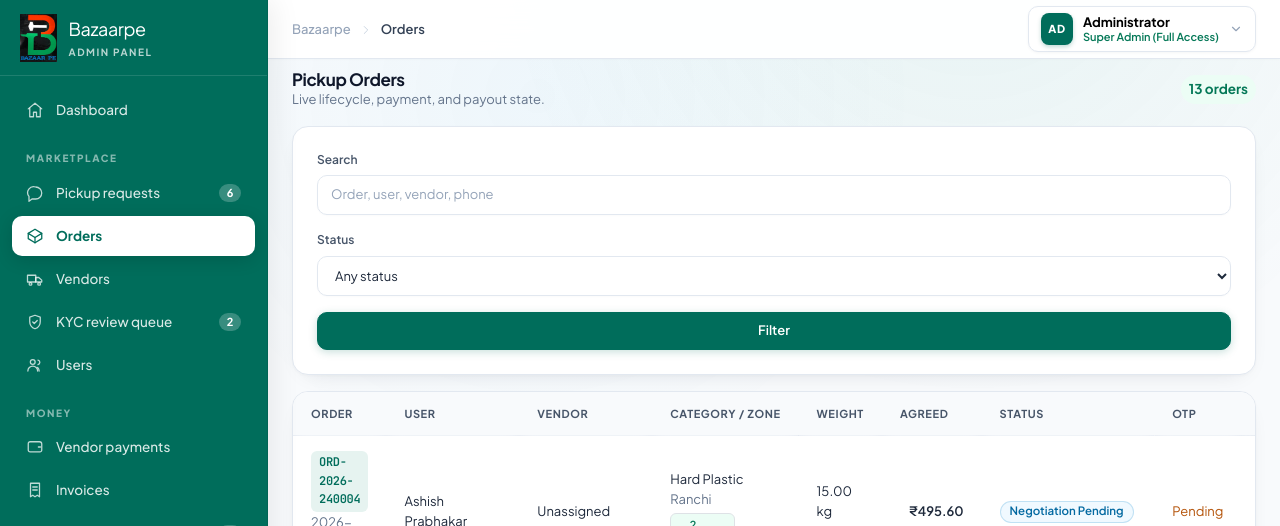
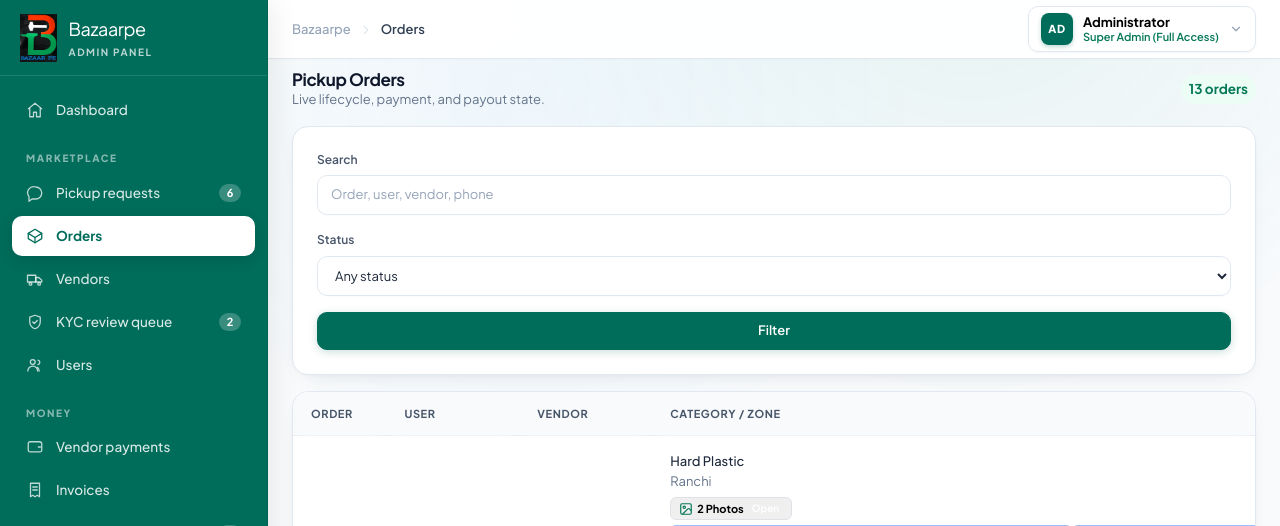
Before and after one commit to nishalpandit/bazaarpe, a Django app: page /dashboard/orders.html in a window 1280 px wide. Shown: the top 526 px of the page. Run offline with Django 5.2, Linux system fonts and the light colour scheme; a user stored in the database is signed in; data comes from the database, SQL or seed files in the repository; both versions use the stored data as it was after the commit; some libraries are stand-ins or nearby versions; grey boxes are pictures that could not be loaded.

Commit message:
feat(admin): add interactive photo viewer lightbox and clickable thumbnails for orders and requests

```diff
--- /dev/null
+++ b/templates/includes/photo_viewer_modal.html
@@ -0,0 +1,139 @@
+<!-- Modal: Scrap & Order Photos Viewer Lightbox -->
+<div class="bm-modal-backdrop" id="modalPhotoViewer" role="dialog" aria-modal="true" aria-hidden="true" style="z-index: 9999;">
+  <div class="bm-modal max-w-2xl w-full p-0 overflow-hidden shadow-2xl bg-white rounded-2xl border border-slate-200" style="max-height: 92vh; display: flex; flex-direction: column;">
+    <!-- Header -->
+    <div class="flex items-center justify-between px-5 py-3 border-b border-slate-200 bg-slate-50 shrink-0">
+      <div class="flex items-center gap-2.5">
+        <div class="p-1.5 rounded-lg bg-emerald-100 text-emerald-800">
+          <svg class="h-4 w-4" viewBox="0 0 24 24" fill="none" stroke="currentColor" stroke-width="2"><rect width="18" height="18" x="3" y="3" rx="2" ry="2"/><circle cx="9" cy="9" r="2"/><path d="m21 15-3.086-3.086a2 2 0 0 0-2.828 0L6 21"/></svg>
+        </div>
+        <div>
+          <h3 class="text-sm font-bold text-slate-900" id="photoViewerTitle">Order Photos</h3>
+          <p class="text-xs text-slate-500" id="photoViewerSubtitle">Viewing photo 1 of 1</p>
+        </div>
+      </div>
+      <div class="flex items-center gap-2">
+        <a id="photoViewerFullLink" href="#" target="_blank" rel="noopener" class="bm-btn-ghost bm-btn-sm text-xs flex items-center gap-1.5 text-slate-700 hover:text-emerald-700 border border-slate-200 hover:bg-slate-100">
+          <svg class="h-3.5 w-3.5" viewBox="0 0 24 24" fill="none" stroke="currentColor" stroke-width="2"><path d="M18 13v6a2 2 0 0 1-2 2H5a2 2 0 0 1-2-2V8a2 2 0 0 1 2-2h6"/><polyline points="15 3 21 3 21 9"/><line x1="10" y1="14" x2="21" y2="3"/></svg>
+          Open Full Image
+        </a>
+        <button type="button" class="p-1.5 rounded-lg text-slate-400 hover:text-slate-700 hover:bg-slate-200 transition" onclick="closePhotoViewer()" title="Close (Esc)">
+          <svg class="h-5 w-5" viewBox="0 0 24 24" fill="none" stroke="currentColor" stroke-width="2.5"><line x1="18" y1="6" x2="6" y2="18"/><line x1="6" y1="6" x2="18" y2="18"/></svg>
+        </button>
+      </div>
+    </div>
+
+    <!-- Active Photo Display Area -->
+    <div class="relative bg-slate-950 flex items-center justify-center min-h-[300px] max-h-[62vh] overflow-hidden select-none grow">
+      <img id="photoViewerMainImg" src="" alt="Scrap photo preview" class="max-h-[62vh] w-auto max-w-full object-contain mx-auto transition duration-150">
+
+      <!-- Prev / Next navigation buttons -->
+      <button type="button" id="photoViewerPrev" onclick="navigatePhoto(-1)" class="absolute left-3 top-1/2 -translate-y-1/2 p-2 rounded-full bg-black/60 hover:bg-black/90 text-white transition shadow-lg cursor-pointer">
+        <svg class="h-6 w-6" viewBox="0 0 24 24" fill="none" stroke="currentColor" stroke-width="2.5"><polyline points="15 18 9 12 15 6"/></svg>
+      </button>
+      <button type="button" id="photoViewerNext" onclick="navigatePhoto(1)" class="absolute right-3 top-1/2 -translate-y-1/2 p-2 rounded-full bg-black/60 hover:bg-black/90 text-white transition shadow-lg cursor-pointer">
+        <svg class="h-6 w-6" viewBox="0 0 24 24" fill="none" stroke="currentColor" stroke-width="2.5"><polyline points="9 18 15 12 9 6"/></svg>
+      </button>
+    </div>
+
+    <!-- Thumbnails strip -->
+    <div class="p-3 bg-white border-t border-slate-200 flex items-center gap-2 overflow-x-auto shrink-0" id="photoViewerThumbnails">
+      <!-- injected via JS -->
+    </div>
+  </div>
+</div>
+
+<script>
+  let currentOrderPhotos = [];
+  let currentPhotoIndex = 0;
+
+  function openOrderPhotosModal(orderId, photos, startIndex) {
+    if (!photos || !photos.length) return;
+    currentOrderPhotos = Array.isArray(photos) ? photos : [photos];
+    startIndex = typeof startIndex === 'number' ? startIndex : 0;
+    currentPhotoIndex = (startIndex >= 0 && startIndex < currentOrderPhotos.length) ? startIndex : 0;
+
+    const titleEl = document.getElementById('photoViewerTitle');
+    if (titleEl) titleEl.textContent = 'Photos · ' + orderId;
+
+    updatePhotoViewerUI();
+
+    const modal = document.getElementById('modalPhotoViewer');
+    if (modal) {
+      modal.classList.add('is-open');
+      modal.setAttribute('aria-hidden', 'false');
+      document.body.classList.add('bm-no-scroll');
+    }
+  }
+
+  function updatePhotoViewerUI() {
+    if (!currentOrderPhotos || !currentOrderPhotos.length) return;
+    const currentUrl = currentOrderPhotos[currentPhotoIndex];
+    const mainImg = document.getElementById('photoViewerMainImg');
+    const fullLink = document.getElementById('photoViewerFullLink');
+    const subtitle = document.getElementById('photoViewerSubtitle');
+    const prevBtn = document.getElementById('photoViewerPrev');
+    const nextBtn = document.getElementById('photoViewerNext');
+    const thumbContainer = document.getElementById('photoViewerThumbnails');
+
+    if (mainImg) mainImg.src = currentUrl;
+    if (fullLink) fullLink.href = currentUrl;
+    if (subtitle) subtitle.textContent = 'Photo ' + (currentPhotoIndex + 1) + ' of ' + currentOrderPhotos.length;
+
+    if (prevBtn) prevBtn.style.display = currentOrderPhotos.length > 1 ? 'block' : 'none';
+    if (nextBtn) nextBtn.style.display = currentOrderPhotos.length > 1 ? 'block' : 'none';
+
+    if (thumbContainer) {
+      thumbContainer.innerHTML = '';
+      if (currentOrderPhotos.length > 1) {
+        currentOrderPhotos.forEach(function(url, idx) {
+          const thumb = document.createElement('img');
+          thumb.src = url;
+          thumb.className = 'h-14 w-14 rounded-lg object-cover cursor-pointer border-2 transition ' +
+            (idx === currentPhotoIndex ? 'border-emerald-600 scale-105 shadow-md ring-2 ring-emerald-400/50' : 'border-slate-200 opacity-60 hover:opacity-100');
+          thumb.onclick = function() {
+            currentPhotoIndex = idx;
+            updatePhotoViewerUI();
+          };
+          thumbContainer.appendChild(thumb);
+        });
+        thumbContainer.style.display = 'flex';
+      } else {
+        thumbContainer.style.display = 'none';
+      }
+    }
+  }
+
+  function navigatePhoto(direction) {
+    if (!currentOrderPhotos || !currentOrderPhotos.length) return;
+    currentPhotoIndex = (currentPhotoIndex + direction + currentOrderPhotos.length) % currentOrderPhotos.length;
+    updatePhotoViewerUI();
+  }
+
+  function closePhotoViewer() {
+    const modal = document.getElementById('modalPhotoViewer');
+    if (modal) {
+      modal.classList.remove('is-open');
+      modal.setAttribute('aria-hidden', 'true');
+      document.body.classList.remove('bm-no-scroll');
+    }
+  }
+
+  // Keyboard navigation
+  document.addEventListener('keydown', function(e) {
+    const modal = document.getElementById('modalPhotoViewer');
+    if (modal && modal.classList.contains('is-open')) {
+      if (e.key === 'Escape') closePhotoViewer();
+      if (e.key === 'ArrowLeft') navigatePhoto(-1);
+      if (e.key === 'ArrowRight') navigatePhoto(1);
+    }
+  });
+
+  // Click outside to close
+  document.addEventListener('click', function(e) {
+    const modal = document.getElementById('modalPhotoViewer');
+    if (modal && e.target === modal) {
+      closePhotoViewer();
+    }
+  });
+</script>
--- a/templates/order-detail.html
+++ b/templates/order-detail.html
@@ -102,12 +102,12 @@
             <div class="grid grid-cols-2 sm:grid-cols-4 gap-3">
               {% for proof in pickup_order.images.all %}
                 <div class="group relative rounded-xl overflow-hidden border border-slate-200 bg-slate-50 shadow-sm hover:shadow-md transition">
-                  <a href="{{ proof.image_url }}" target="_blank" rel="noopener" class="block relative aspect-video bg-slate-100 overflow-hidden">
+                  <div class="block relative aspect-video bg-slate-100 overflow-hidden cursor-pointer" onclick="openOrderPhotosModal('{{ pickup_order.order_id }}', [{% for i in pickup_order.images.all %}'{{ i.image_url }}'{% if not forloop.last %},{% endif %}{% endfor %}], {{ forloop.counter0 }})">
                     <img src="{{ proof.image_url }}" alt="Scrap photo" class="w-full h-28 object-cover group-hover:scale-105 transition duration-200" loading="lazy" onerror="this.onerror=null; this.src='/static/images/login_banner.png';">
                     <span class="absolute inset-0 bg-black/0 group-hover:bg-black/20 transition flex items-center justify-center opacity-0 group-hover:opacity-100 text-white font-semibold text-xs">
                       <svg class="h-5 w-5 drop-shadow" viewBox="0 0 24 24" fill="none" stroke="currentColor" stroke-width="2"><circle cx="11" cy="11" r="8"/><line x1="21" y1="21" x2="16.65" y2="16.65"/><line x1="11" y1="8" x2="11" y2="14"/><line x1="8" y1="11" x2="14" y2="11"/></svg>
                     </span>
-                  </a>
+                  </div>
                   <div class="p-2 bg-white flex items-center justify-between text-[0.6875rem]">
                     <span class="text-slate-400 font-mono">{{ proof.uploaded_at|date:"d M, H:i" }}</span>
                     <a href="{{ proof.image_url }}" target="_blank" rel="noopener" class="text-emerald-700 hover:text-emerald-900 font-semibold flex items-center gap-0.5">
@@ -502,5 +502,6 @@
   <div class="fixed bottom-4 left-1/2 z-[60] hidden w-[92vw] max-w-[34rem] -translate-x-1/2" data-toast-root aria-live="polite"></div>
   <script src="/static/vendor/bootstrap.bundle.min.js"></script>
   <script src="/static/js/app.js"></script>
+  {% include "includes/photo_viewer_modal.html" %}
 </body>
 </html>
--- a/templates/orders.html
+++ b/templates/orders.html
@@ -89,7 +89,31 @@
           <tbody>{% for order in pickup_orders %}<tr>
             <td><a class="bm-mono bm-link" href="order-detail.html?id={{ order.order_id }}">{{ order.order_id }}</a><div class="text-xs text-slate-500">{{ order.created_at|date:"Y-m-d H:i" }}</div></td>
             <td>{{ order.user.profile.full_name|default:order.user.username }}</td><td>{{ order.assigned_vendor_name|default:"Unassigned" }}<div class="text-xs text-slate-500">{{ order.assigned_vendor_phone|default:"" }}</div></td>
-            <td>{{ order.subcategory.name|default:"Unavailable" }}<div class="text-xs text-slate-500">{% if order.address %}{{ order.address.city|default:"Area" }}{% else %}Service Zone{% endif %}</div>{% if order.images.all %}<div class="mt-1"><span class="inline-flex items-center gap-1 text-[0.6875rem] font-semibold text-emerald-700 bg-emerald-50 px-1.5 py-0.5 rounded border border-emerald-200"><svg class="h-3 w-3" viewBox="0 0 24 24" fill="none" stroke="currentColor" stroke-width="2"><rect width="18" height="18" x="3" y="3" rx="2" ry="2"/><circle cx="9" cy="9" r="2"/><path d="m21 15-3.086-3.086a2 2 0 0 0-2.828 0L6 21"/></svg>{{ order.images.count }} photo{{ order.images.count|pluralize }}</span></div>{% endif %}</td>
+            <td>
+                <div class="font-medium text-slate-800">{{ order.subcategory.name|default:"Unavailable" }}</div>
+                <div class="text-xs text-slate-500">{% if order.address %}{{ order.address.city|default:"Area" }}{% else %}Service Zone{% endif %}</div>
+                {% if order.images.all %}
+                  <div class="mt-1.5 flex items-center gap-1.5 flex-wrap">
+                    <button type="button"
+                            onclick="openOrderPhotosModal('{{ order.order_id }}', [{% for img in order.images.all %}'{{ img.image_url }}'{% if not forloop.last %},{% endif %}{% endfor %}])"
+                            class="inline-flex items-center gap-1 text-[0.6875rem] font-bold text-emerald-800 bg-emerald-100/90 hover:bg-emerald-200 active:scale-95 px-2 py-0.5 rounded-md border border-emerald-300 transition shadow-xs cursor-pointer"
+                            title="Click to view photos">
+                      <svg class="h-3.5 w-3.5 text-emerald-700" viewBox="0 0 24 24" fill="none" stroke="currentColor" stroke-width="2"><rect width="18" height="18" x="3" y="3" rx="2" ry="2"/><circle cx="9" cy="9" r="2"/><path d="m21 15-3.086-3.086a2 2 0 0 0-2.828 0L6 21"/></svg>
+                      <span>{{ order.images.count }} Photo{{ order.images.count|pluralize }}</span>
+                      <span class="text-[0.625rem] bg-emerald-700 text-white px-1 rounded font-semibold ml-0.5">Open</span>
+                    </button>
+                    <div class="flex items-center -space-x-1">
+                      {% for img in order.images.all|slice:":3" %}
+                        <img src="{{ img.image_url }}"
+                             alt="Preview"
+                             class="h-6 w-6 rounded-md object-cover border border-white shadow-xs cursor-pointer hover:scale-125 hover:z-10 transition ring-1 ring-slate-200"
+                             onclick="openOrderPhotosModal('{{ order.order_id }}', [{% for i in order.images.all %}'{{ i.image_url }}'{% if not forloop.last %},{% endif %}{% endfor %}], {{ forloop.counter0 }})"
+                             title="Click to view photo">
+                      {% endfor %}
+                    </div>
+                  </div>
+                {% endif %}
+              </td>
             <td>{{ order.approx_weight }} kg<div class="text-xs text-slate-500">final: {{ order.final_weight|default:"—" }}</div></td><td class="text-right font-semibold">₹{{ order.final_agreed_price|default:order.approx_price }}</td>
             <td><span class="bm-badge bg-sky-50 text-sky-700 ring-sky-600/20">{{ order.get_status_display }}</span></td><td>{% if order.is_otp_verified %}<span class="text-emerald-700">Verified</span>{% else %}<span class="text-amber-700">Pending</span>{% endif %}</td>
             <td>{% if order.invoice.payment_status == 'PAID' %}<span class="text-emerald-700">Paid</span>{% else %}<span class="text-slate-500">Pending</span>{% endif %}</td><td>{{ order.get_payout_status_display }}</td>
@@ -112,5 +136,6 @@
   <div class="fixed bottom-4 left-1/2 z-[60] hidden w-[92vw] max-w-[34rem] -translate-x-1/2" data-toast-root aria-live="polite"></div>
   <script src="/static/vendor/bootstrap.bundle.min.js"></script>
   <script src="/static/js/app.js"></script>
+  {% include "includes/photo_viewer_modal.html" %}
 </body>
 </html>
--- a/templates/request-detail.html
+++ b/templates/request-detail.html
@@ -272,12 +272,12 @@
                 <div class="grid grid-cols-2 sm:grid-cols-4 gap-3">
                   {% for proof in req_order.images.all %}
                     <div class="group relative rounded-xl overflow-hidden border border-slate-200 bg-slate-50 shadow-sm hover:shadow-md transition">
-                      <a href="{{ proof.image_url }}" target="_blank" rel="noopener" class="block relative aspect-video bg-slate-100 overflow-hidden">
+                      <div class="block relative aspect-video bg-slate-100 overflow-hidden cursor-pointer" onclick="openOrderPhotosModal('{{ req_order.order_id }}', [{% for i in req_order.images.all %}'{{ i.image_url }}'{% if not forloop.last %},{% endif %}{% endfor %}], {{ forloop.counter0 }})">
                         <img src="{{ proof.image_url }}" alt="Scrap photo" class="w-full h-28 object-cover group-hover:scale-105 transition duration-200" loading="lazy" onerror="this.onerror=null; this.src='/static/images/login_banner.png';">
                         <span class="absolute inset-0 bg-black/0 group-hover:bg-black/20 transition flex items-center justify-center opacity-0 group-hover:opacity-100 text-white font-semibold text-xs">
                           <svg class="h-5 w-5 drop-shadow" viewBox="0 0 24 24" fill="none" stroke="currentColor" stroke-width="2"><circle cx="11" cy="11" r="8"/><line x1="21" y1="21" x2="16.65" y2="16.65"/><line x1="11" y1="8" x2="11" y2="14"/><line x1="8" y1="11" x2="14" y2="11"/></svg>
                         </span>
-                      </a>
+                      </div>
                       <div class="p-2 bg-white flex items-center justify-between text-[0.6875rem]">
                         <span class="text-slate-400 font-mono">{{ proof.uploaded_at|date:"d M, H:i" }}</span>
                         <a href="{{ proof.image_url }}" target="_blank" rel="noopener" class="text-emerald-700 hover:text-emerald-900 font-semibold flex items-center gap-0.5">
@@ -420,5 +420,6 @@
   <div class="fixed bottom-4 left-1/2 z-[60] hidden w-[92vw] max-w-[34rem] -translate-x-1/2" data-toast-root aria-live="polite"></div>
   <script src="/static/vendor/bootstrap.bundle.min.js"></script>
   <script src="/static/js/app.js"></script>
+  {% include "includes/photo_viewer_modal.html" %}
 </body>
 </html>
```
Also changed, not shown: templates/requests.html (+26 -1 lines), db.sqlite3.
